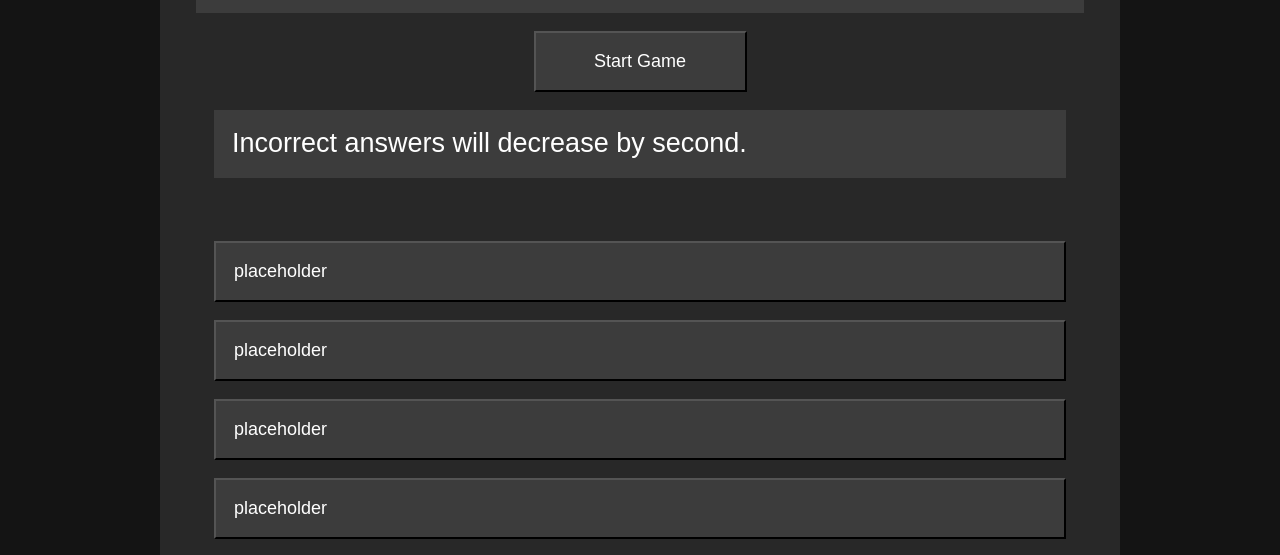
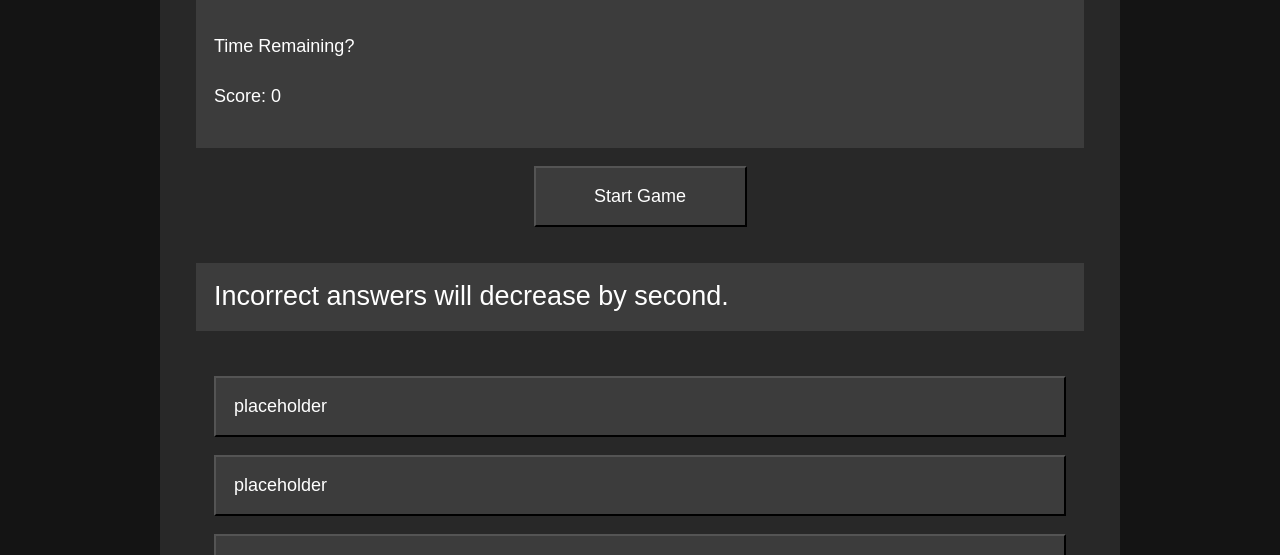
Before and after one commit to EricNg314/Random_Trivia, a plain HTML site: page index.html in a window 1280 px wide. Shown: the part 230-785 px from the top of the page. Drawn offline with Linux system fonts and the light colour scheme.

Commit message:
Adding button placeholders and stylings.

```diff
--- a/assets/css/style.css
+++ b/assets/css/style.css
@@ -130,6 +130,7 @@ p {
 
 .answer-button {
   width: 100%;
+  margin: .5rem 0rem;
   padding: 1rem;
   text-align: left;
 }
@@ -137,7 +138,7 @@ p {
 .question-list {
   display: flex;
   flex-wrap: wrap;
-  padding: 1rem 0.5rem;
+  /* padding: 1rem 0.5rem; */
 }
 
 .question-header {
@@ -170,6 +171,10 @@ p {
 .question-items {
   flex-basis: 100%;
   padding: 0.5rem;
+}
+
+#answer-result {
+  border-top: 1px solid var(--primary-txt-color);;
 }
 
 .hide-on-sm {
--- a/index.html
+++ b/index.html
@@ -26,25 +26,30 @@
       </section>
       <section id="question" class="section ">
         <h2 id='titleMessage' class="section-header color-tertiary">Ready to play?</h2>
+        <div class="section-header color-tertiary">
+          <p id='timerMessage' class="">Time Remaining?</p>
+          <p id='scoreMessage' class="">Score: 0</p>
+        </div>
         <div class="section-content flex-column">
-          <button id="start-button" class="color-tertiary button">Start Game</button>
-          <button id="reset-button" class="color-tertiary button hidden">Reset Game</button>
-          <p id="question-box" class="color-tertiary message-box">Incorrect answers will decrease by second.</p>
+          <button id="startButton" class="color-tertiary button">Start Game</button>
+          <button id="resetButton" class="color-tertiary button hidden">Reset Game</button>
         </div>
-        <div class="section-content question-list nothidden">
-          <section class="question-items">
+        <p id="questionBox" class="color-tertiary message-box">Incorrect answers will decrease by second.</p>
+        <div id="questionAnswers" class="section-content question-list nothidden">
+          <!-- <section class="question-items"> -->
             <button class="color-tertiary answer-button">placeholder</button>
-          </section>
-          <section class="question-items">
+          <!-- </section> -->
+          <!-- <section class="question-items"> -->
             <button class="color-tertiary answer-button">placeholder</button>
-          </section>
-          <section class="question-items">
+          <!-- </section> -->
+          <!-- <section class="question-items"> -->
             <button class="color-tertiary answer-button">placeholder</button>
-          </section>
-          <section class="question-items">
+          <!-- </section> -->
+          <!-- <section class="question-items"> -->
             <button class="color-tertiary answer-button">placeholder</button>
-          </section>
+          <!-- </section> -->
         </div>
+        <p id="answerResult" class="section-content hidden">Incorrect</p>
         <a href="#header" aria-label="Jump to top of page">Back to top.</a>
       </section>
     </div>
```
